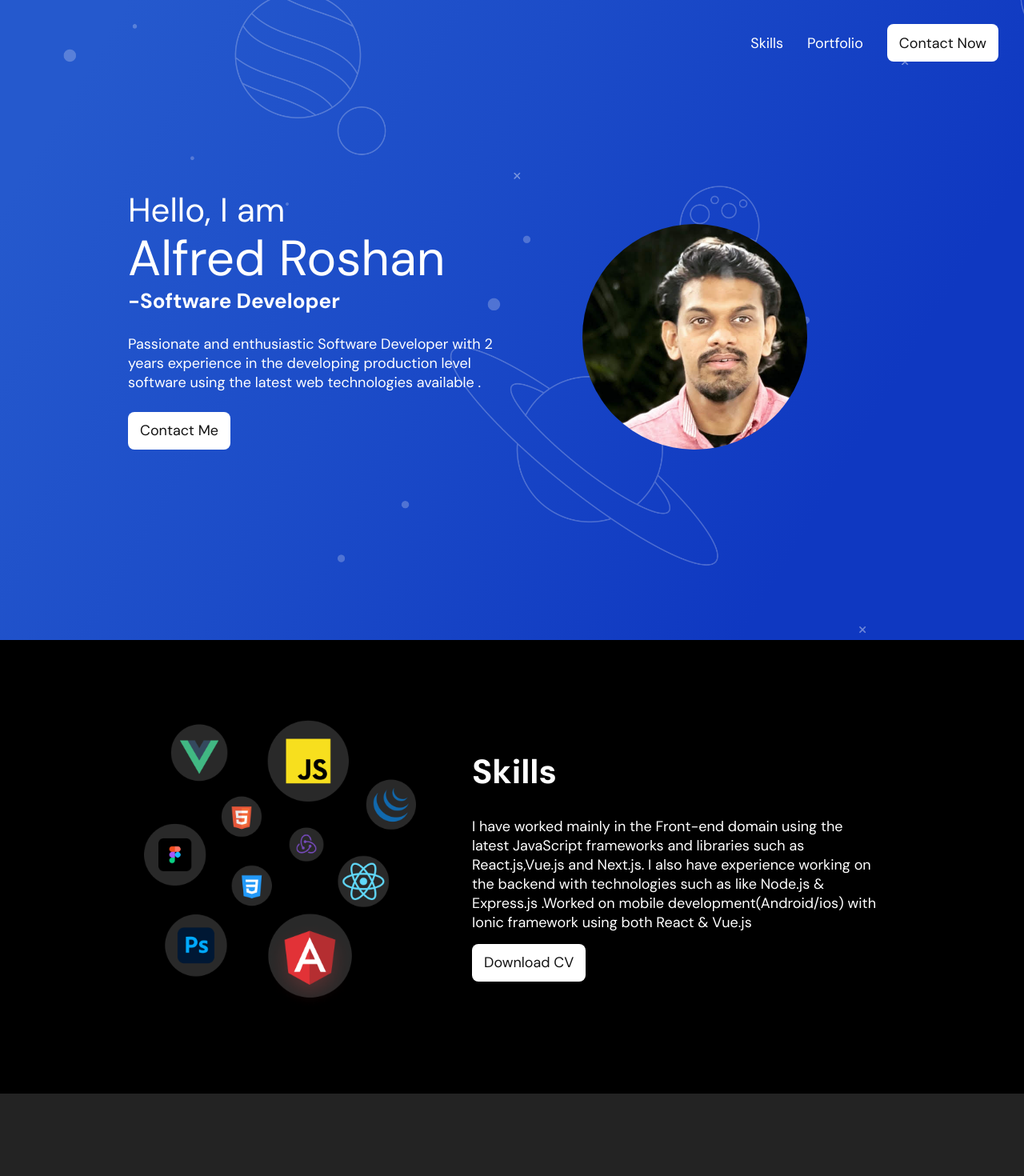
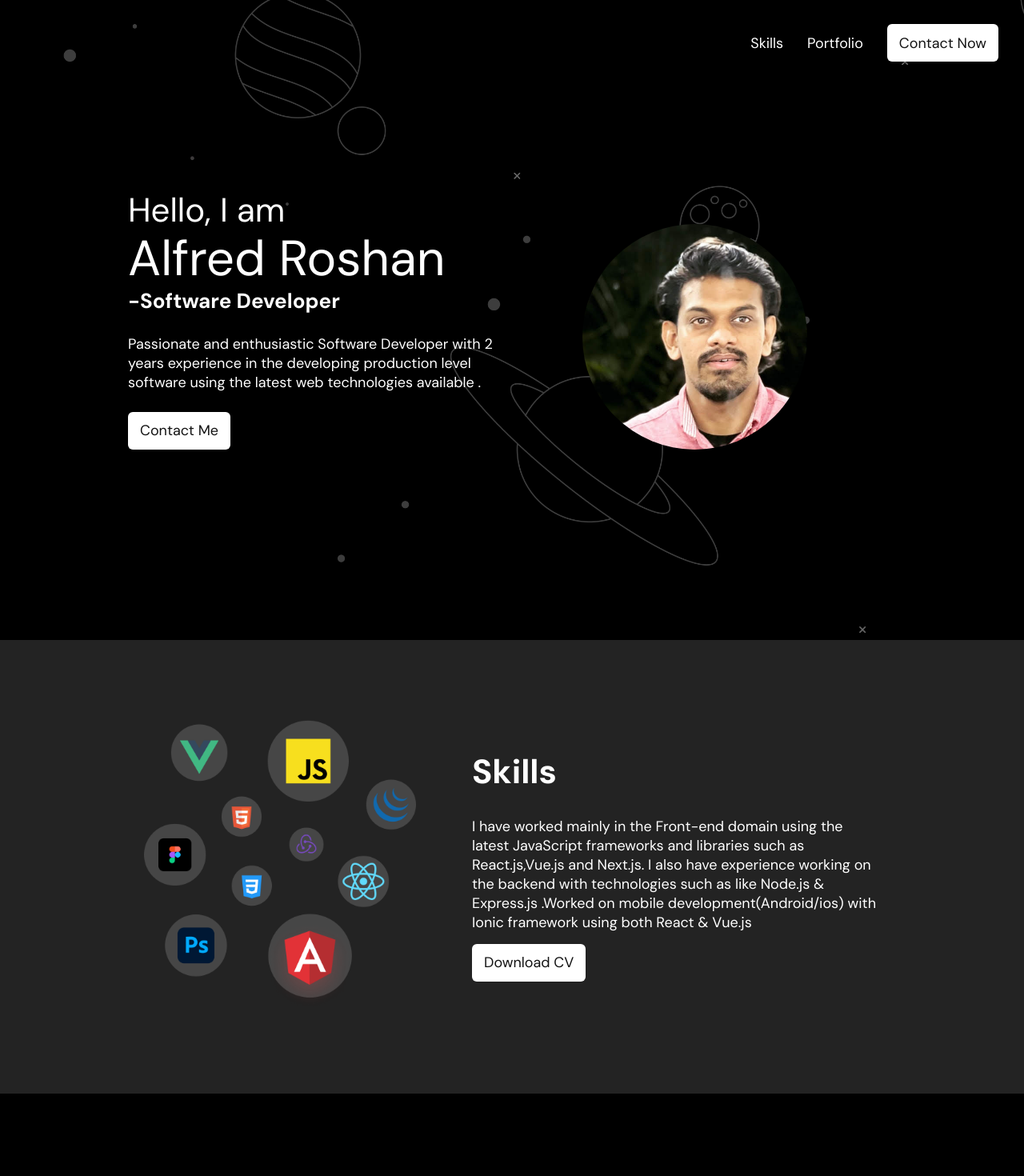
Before and after one commit to Alfredroshan555/Alfred_roshan_portfolio, a React (Create React App) app: page / in a window 1280 px wide. Shown: the top 1470 px of the page at 80% size. Built offline with nearby package versions, Linux system fonts and the light colour scheme.

Commit message:
Changed background colors and button styles

```diff
--- a/src/components/Intro/intro-content/style.scss
+++ b/src/components/Intro/intro-content/style.scss
@@ -76,7 +76,7 @@
         & div {
           @media only screen and (max-width: 768px) {
             width: 90%;
-            border-radius: 2px;
+            border-radius: 6px;
           }
         }
       }
--- a/src/components/Intro/style.scss
+++ b/src/components/Intro/style.scss
@@ -59,7 +59,8 @@
   width: 100%;
   height: 100vh;
   overflow: hidden;
-  background: linear-gradient(121deg, #2559cd 9%, #1c4cc8 41%, #0f38c1 80%);
+  // background: linear-gradient(121deg, #2559cd 9%, #1c4cc8 41%, #0f38c1 80%);
+  background-color: black;
   position: relative;
   display: flex;
   justify-content: center;
--- a/src/components/Portfolio/style.scss
+++ b/src/components/Portfolio/style.scss
@@ -2,6 +2,6 @@
 @import '../style-config/mixins.scss';
 @import '../style-config/variable.scss';
 .portfolio{
-    background-color: #232323;
+    background-color: black;
     width: 100%;
 }
--- a/src/components/footer/style.scss
+++ b/src/components/footer/style.scss
@@ -3,7 +3,7 @@
 
 .footer {
     padding-bottom: 0;
-    background-color: #232323;
+    background-color: black;
 }
 .footer-content-wrapper {
     display: flex;
--- a/src/components/shared/CallToAction/style.scss
+++ b/src/components/shared/CallToAction/style.scss
@@ -1,7 +1,7 @@
-@import '../../style-config/mixins.scss';
-@import '../../style-config/variable.scss';
+@import "../../style-config/mixins.scss";
+@import "../../style-config/variable.scss";
 
-.call_to_Action{
+.call_to_Action {
   height: 47px;
   width: fit-content;
   padding: 0 15px;
@@ -13,6 +13,10 @@
   cursor: pointer;
   position: relative;
   overflow: hidden;
-    border-radius: 8px;
-    @include typography(18px,400,1);
+  border-radius: 6px;
+  @include typography(18px, 400, 1);
+  @media only screen and (max-width: 768px) {
+    border-radius: 6px;
+    width: 90%;
   }
+}
--- a/src/components/shared/Section/style.scss
+++ b/src/components/shared/Section/style.scss
@@ -5,7 +5,7 @@
     position: relative;
     display: flex;
     justify-content: center;
-    background-color: black;
+    background-color: #232323;
     & .dark{
     }
     & .light{
--- a/src/components/skills/style.scss
+++ b/src/components/skills/style.scss
@@ -29,6 +29,7 @@
     @media only screen and (max-width: 768px) {
       margin-left: 0;
       text-align: center;
+      width: 100%;
     }
     h2 {
       margin-bottom: 30px;
@@ -37,19 +38,20 @@
       @include typography(18px, 400, 24px);
       margin-bottom: 15px;
     }
-    .btn{
+    .btn {
       text-decoration: none;
       @media only screen and (max-width: 768px) {
         display: flex;
         justify-content: center;
         text-decoration: none;
+
       }
 
     }
     .download_button {
       height: 47px;
       width: 100%;
-      border-radius: 8px;
+      border-radius: 2px;
       font-style: normal;
       font-weight: 400;
       font-size: 18px;
@@ -60,6 +62,7 @@
       justify-content: center;
       align-items: center;
       cursor: pointer;
+      width: 90%;
     }
   }
 }
```
Lines whose indentation alone changed are shown as unchanged.
